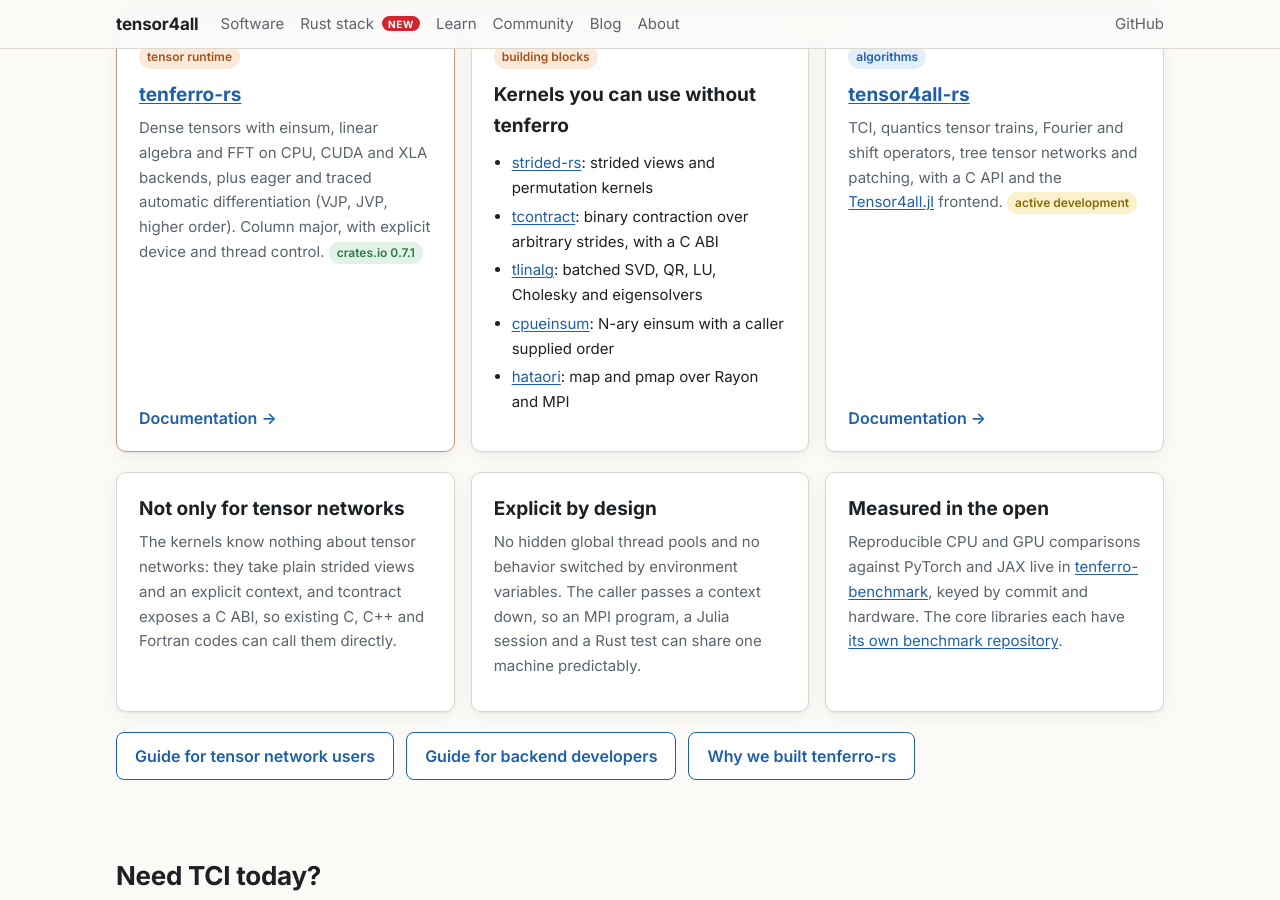
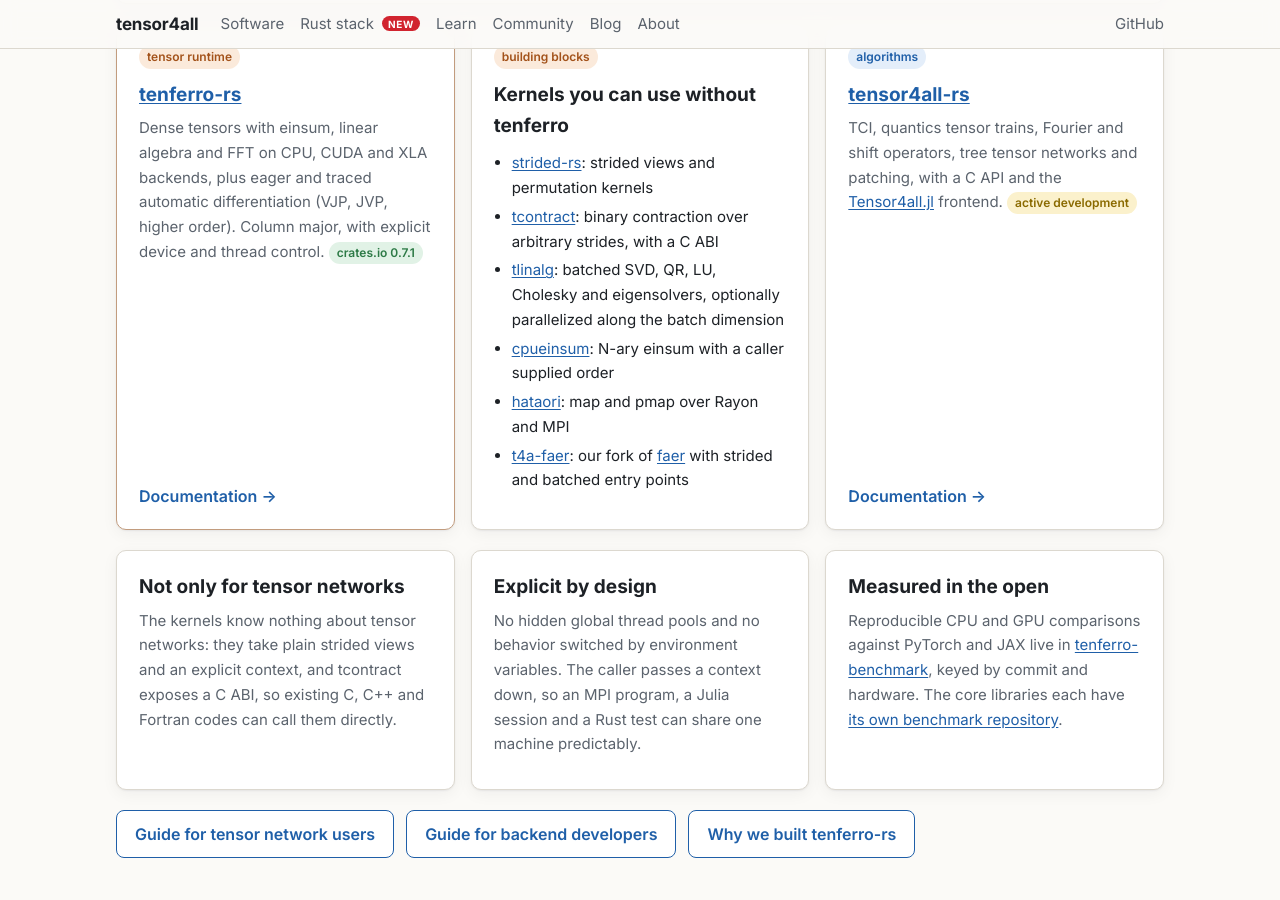
Before and after one commit to tensor4all/tensor4all.github.io, a Jekyll site: the page built from index.html, in a window 1280 px wide and 900 px high, scrolled down 1132 px. Built offline with Jekyll 4.4.1, drawn with Linux system fonts in a browser that asks for light colours.

Commit message:
List t4a-faer among the building blocks; note batch parallelism in tlinalg
Co-Authored-By: Claude Opus 5.5 <noreply@anthropic.com>

```diff
--- a/index.html
+++ b/index.html
@@ -55,9 +55,10 @@ description: An open community building tensor network methods and a Rust softwa
       <ul>
         <li><a href="https://github.com/tensor4all/strided-rs">strided-rs</a>: strided views and permutation kernels</li>
         <li><a href="https://github.com/tensor4all/tcontract-rs">tcontract</a>: binary contraction over arbitrary strides, with a C ABI</li>
-        <li><a href="https://github.com/tensor4all/tlinalg-rs">tlinalg</a>: batched SVD, QR, LU, Cholesky and eigensolvers</li>
+        <li><a href="https://github.com/tensor4all/tlinalg-rs">tlinalg</a>: batched SVD, QR, LU, Cholesky and eigensolvers, optionally parallelized along the batch dimension</li>
         <li><a href="https://github.com/tensor4all/cpueinsum-rs">cpueinsum</a>: N-ary einsum with a caller supplied order</li>
         <li><a href="https://github.com/tensor4all/hataori-rs">hataori</a>: map and pmap over Rayon and MPI</li>
+            <li><a href="https://github.com/tensor4all/faer">t4a-faer</a>: our fork of <a href="https://github.com/sarah-quinones/faer-rs">faer</a> with strided and batched entry points</li>
       </ul>
     </div>
     <div class="card">
```
Also changed, not shown: software.md (+1 -1 lines).
